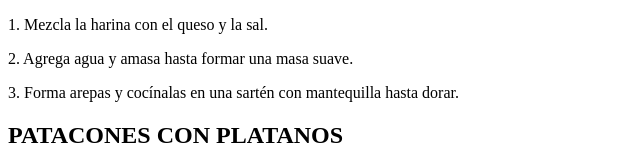
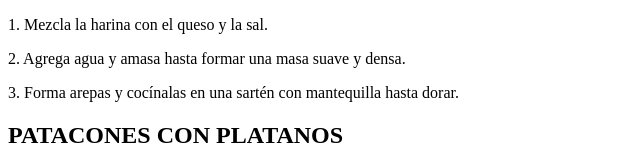
Before and after one commit to EduNolasco/RecetasDeCocina, a plain HTML site: page index.html in a window 1280 px wide. Shown: the part 549-714 px from the top of the page, 0-640 px from the left. Drawn offline with Linux system fonts and the light colour scheme.

Commit message:
Código mejorado

```diff
--- a/index.html
+++ b/index.html
@@ -21,7 +21,7 @@
     </ul>
     <h3>Preparación:</h3>
     <p>1. Mezcla la harina con el queso y la sal.</p>
-    <p>2. Agrega agua y amasa hasta formar una masa suave.</p>
+    <p>2. Agrega agua y amasa hasta formar una masa suave y densa.</p>
     <p>3. Forma arepas y cocínalas en una sartén con mantequilla hasta dorar.</p>
 
     <h2>PATACONES CON PLATANOS</h2>
```
